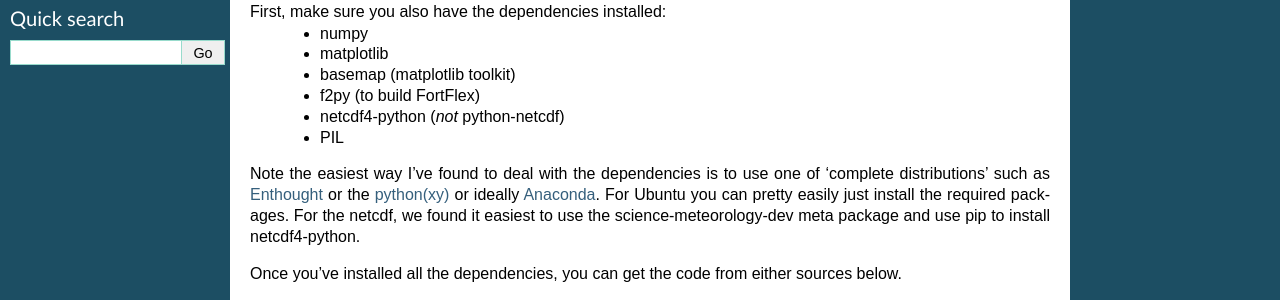
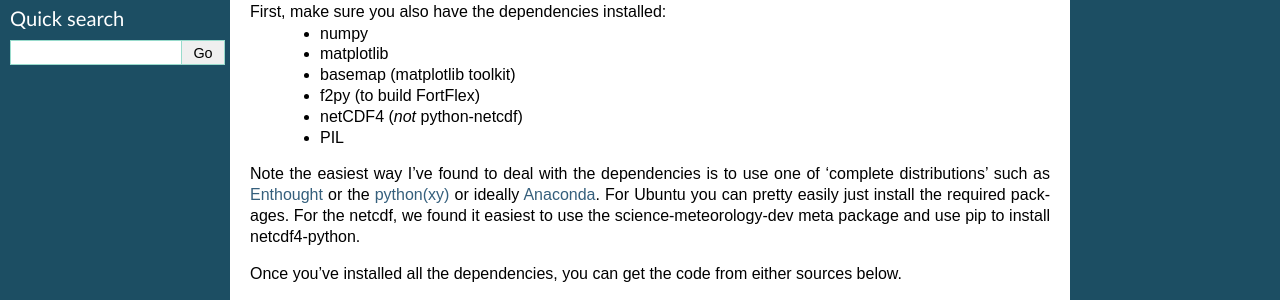
Before and after one commit to spectraphilic/reflexible, a Sphinx documentation site: the page built from doc/source/introduction.rst, in a window 1280 px wide. Shown: the part 356-656 px from the top of the page. Built offline with Sphinx 7.4.7, drawn with Linux system fonts in a browser that asks for light colours; formulas are drawn with MathJax 3; pages that are not in the unit, such as notebooks, are missing from menus.

```diff
--- a/doc/source/introduction.rst
+++ b/doc/source/introduction.rst
@@ -29,7 +29,7 @@ First, make sure you also have the dependencies installed:
   - matplotlib
   - basemap (matplotlib toolkit)
   - f2py (to build FortFlex)
-  - netcdf4-python (*not* python-netcdf)
+  - netCDF4 (*not* python-netcdf)
   - PIL
 
 Note the easiest way I've found to deal with the dependencies is to
--- /dev/null
+++ b/requirements.txt
@@ -0,0 +1,2 @@
+numpy
+netCDF4
--- /dev/null
+++ b/test_requirements.txt
@@ -0,0 +1 @@
+pytest
```
